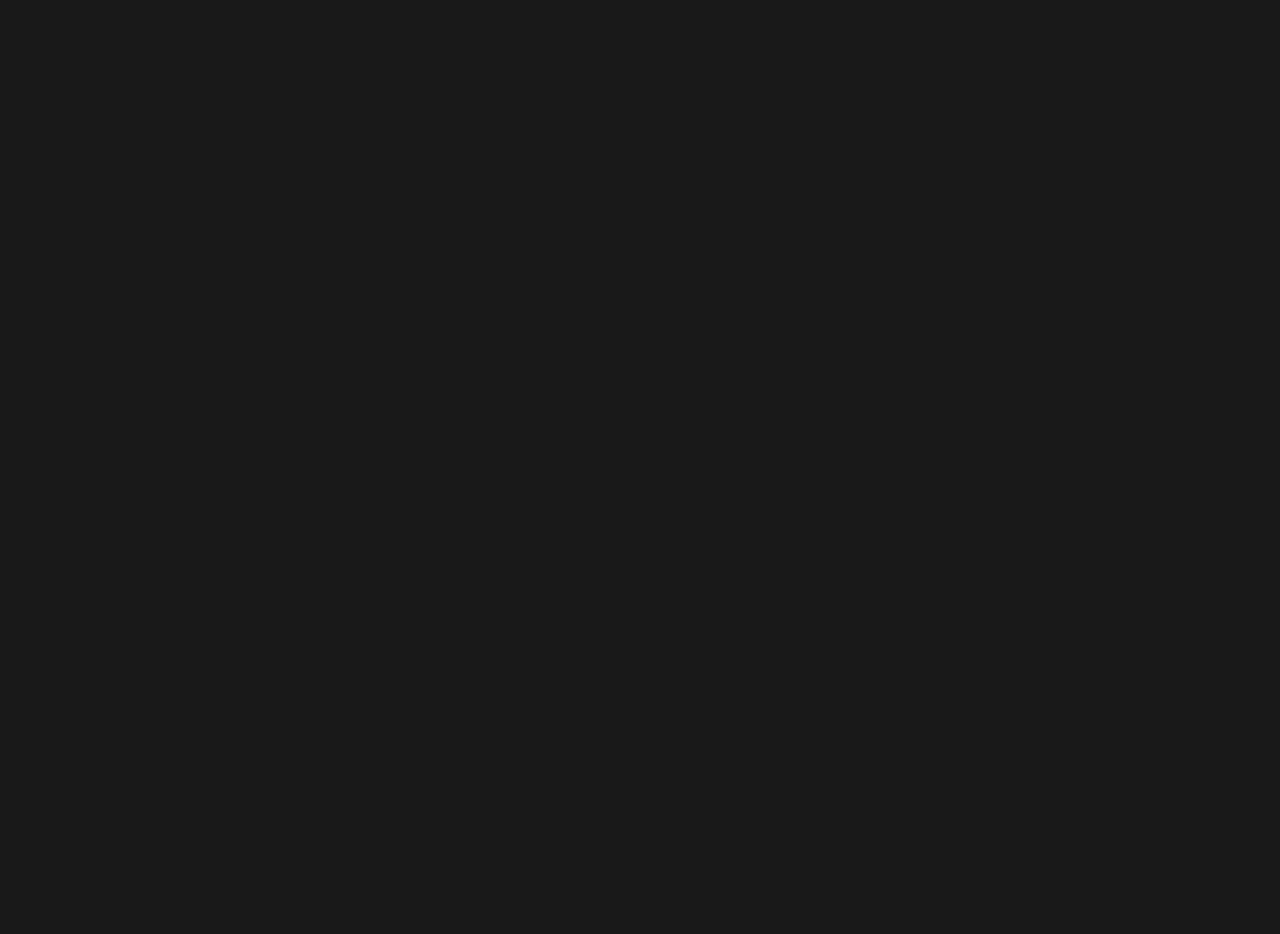
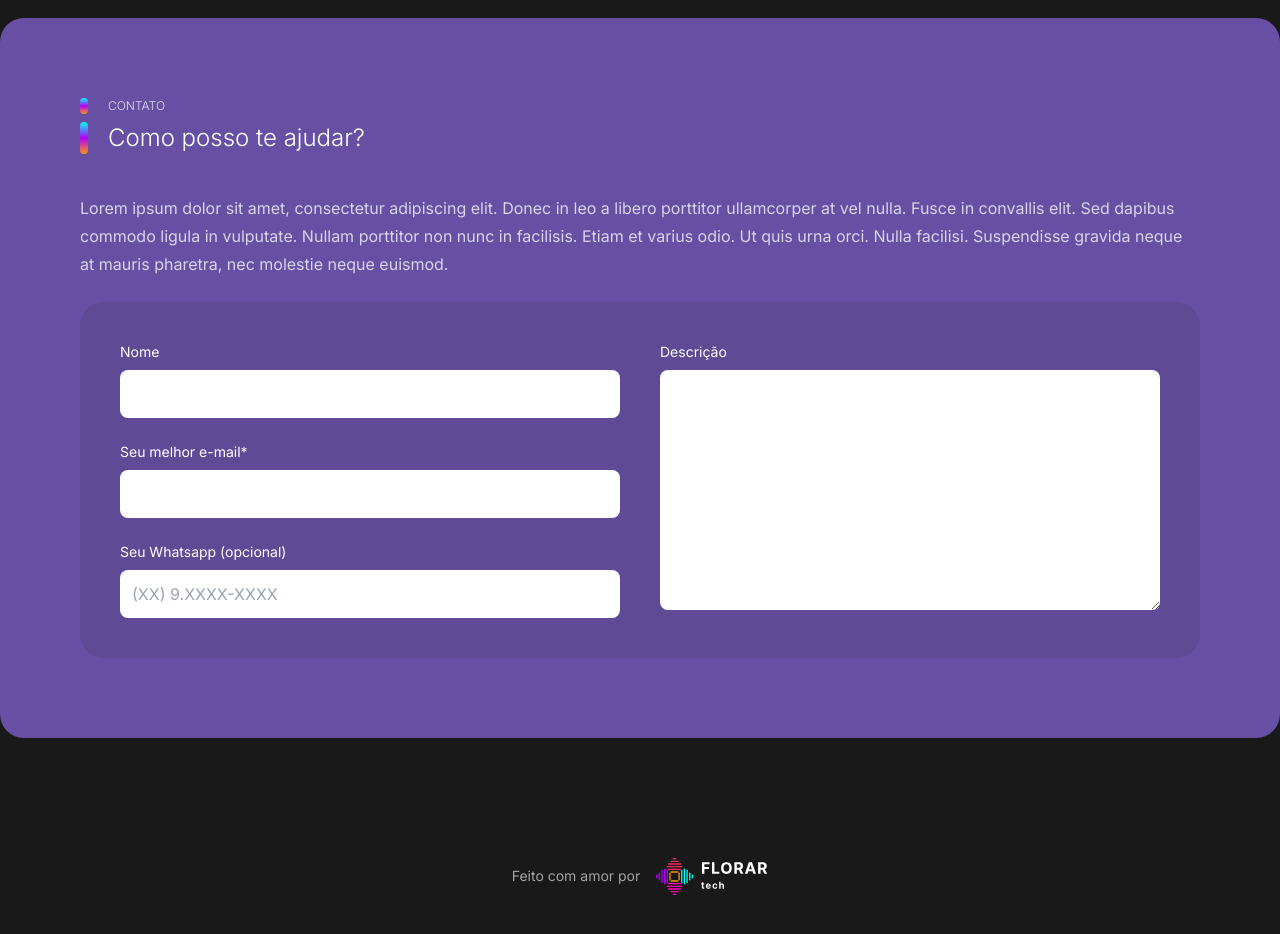
Before and after one commit to poesiabinaria/florar-tech, a React (Create React App) app: page / in a window 1280 px wide. Shown: the part 2300-3234 px from the top of the page. Before the commit the page ends 2318 px from the top, so only its background shows below. Built offline with nearby package versions, Linux system fonts and the light colour scheme.

Commit message:
add contact section

```diff
--- a/src/App.js
+++ b/src/App.js
@@ -10,6 +10,8 @@ import { gradientStyle, textGradientStyle } from "./utils/constants";
 import { useEffect, useState } from "react";
 import FadeCarousel from "./components/FadeCarrousel";
 import PortfolioItem from "./components/PortfolioItem";
+import Input from "./components/Input";
+import TextArea from "./components/TextArea";
 
 const App = () => {
   return (
@@ -177,6 +179,48 @@ const App = () => {
           isLastItem={true}
         />
       </Section>
+
+      <Section
+        id="contact-section"
+        badge="Contato"
+        title="Como posso te ajudar?"
+        theme="light"
+      >
+        <div className="leading-7 text-white/75 mb-6">
+          Lorem ipsum dolor sit amet, consectetur adipiscing elit. Donec in leo
+          a libero porttitor ullamcorper at vel nulla. Fusce in convallis elit.
+          Sed dapibus commodo ligula in vulputate. Nullam porttitor non nunc in
+          facilisis. Etiam et varius odio. Ut quis urna orci. Nulla facilisi.
+          Suspendisse gravida neque at mauris pharetra, nec molestie neque
+          euismod.
+        </div>
+
+        <div className="bg-dark/10 rounded-3xl p-10">
+          <div className="flex items-start gap-10 ">
+            <div className="basis-1/2">
+              <Input id="name" label="Nome" />
+              <Input id="email" label="Seu melhor e-mail*" type="email" />
+              <Input
+                id="whatsapp"
+                label="Seu Whatsapp (opcional)"
+                placeholder="(XX) 9.XXXX-XXXX"
+                type="number"
+              />
+            </div>
+
+            <div className="basis-1/2">
+              <TextArea id="description" label="Descrição" />
+            </div>
+          </div>
+        </div>
+      </Section>
+
+      <footer className="flex items-center justify-center py-20 text-sm">
+        <div className="text-white/60 mr-4">Feito com amor por </div>
+        <div>
+          <img className="w-28" src={logo} />
+        </div>
+      </footer>
     </div>
   );
 };
--- /dev/null
+++ b/src/components/Input.js
@@ -0,0 +1,22 @@
+import logoBlue from "../img/logo-blue.svg";
+import logoViolet from "../img/logo-violet.svg";
+import logoYellow from "../img/logo-yellow.svg";
+
+const Input = ({ id, label, placeholder, type = "text" }) => {
+  return (
+    <div className="mb-6 last:mb-0">
+      <label className="block text-sm mb-2" for={id}>
+        {label}
+      </label>
+      <input
+        id={id}
+        name={id}
+        type={type}
+        placeholder={placeholder}
+        className="w-full p-3 text-dark rounded-lg"
+      />
+    </div>
+  );
+};
+
+export default Input;
--- /dev/null
+++ b/src/components/TextArea.js
@@ -0,0 +1,22 @@
+import logoBlue from "../img/logo-blue.svg";
+import logoViolet from "../img/logo-violet.svg";
+import logoYellow from "../img/logo-yellow.svg";
+
+const TextArea = ({ id, label, type = "text" }) => {
+  return (
+    <div className="mb-6 last:mb-0">
+      <label className="block text-sm mb-2" for={id}>
+        {label}
+      </label>
+      <textarea
+        id={id}
+        name={id}
+        type={type}
+        className="w-full p-3 text-dark rounded-lg"
+        rows="9"
+      />
+    </div>
+  );
+};
+
+export default TextArea;
```
Also changed, not shown: src/img/logo.svg.
